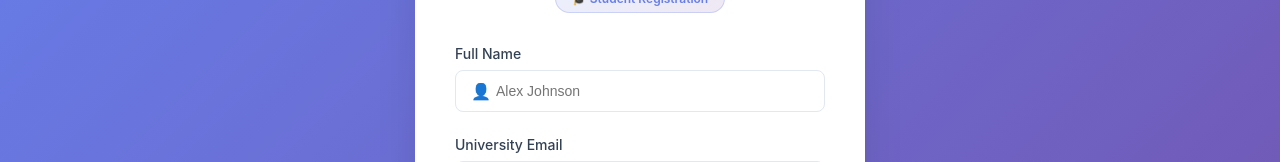
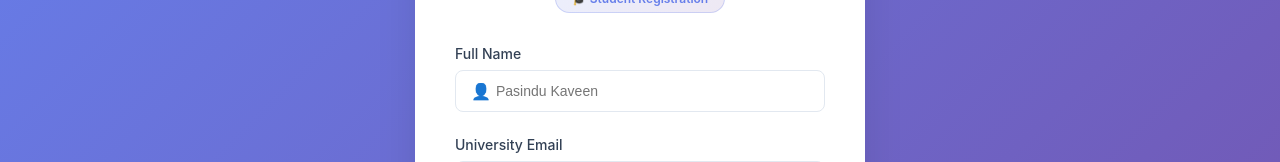
Before and after one commit to PKaveen01/BrainHive, a React (Create React App) app in the folder frontend/: page /register/student in a window 1280 px wide. Shown: the part 198-360 px from the top of the page. Built offline with nearby package versions, Linux system fonts and the light colour scheme.

Commit message:
Fix student signup form validation and styling

```diff
--- a/frontend/src/pages/user/StudentSignup.jsx
+++ b/frontend/src/pages/user/StudentSignup.jsx
@@ -155,7 +155,7 @@ const StudentSignup = () => {
                             <input
                                 type="text"
                                 name="fullName"
-                                placeholder="Alex Johnson"
+                                placeholder="Pasindu Kaveen"
                                 value={formData.fullName}
                                 onChange={handleChange}
                                 className={errors.fullName ? 'error' : ''}
```
